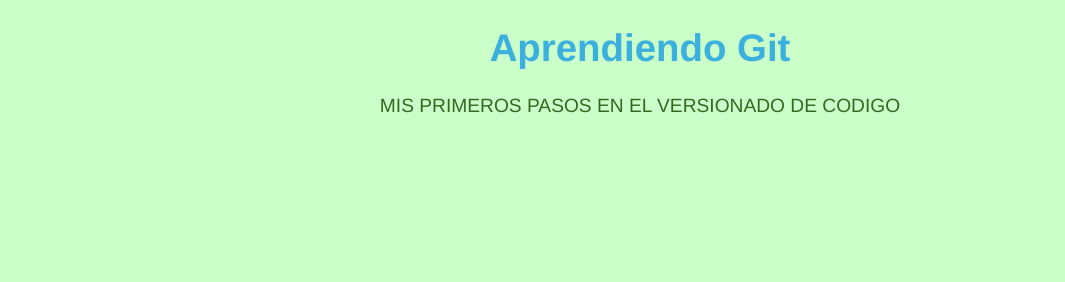
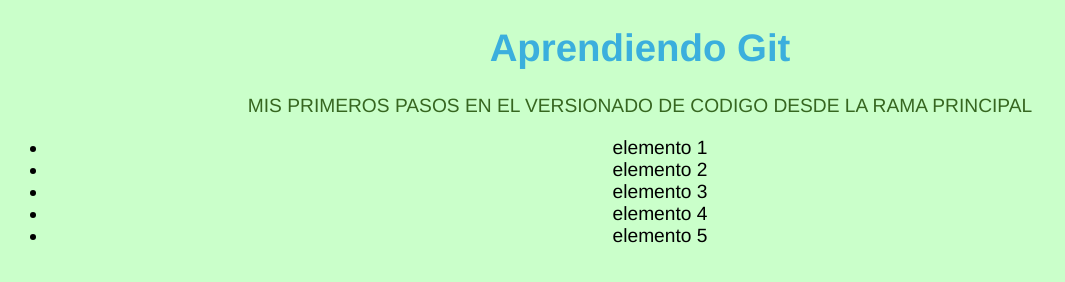
Before and after one commit to fabiancamposo91-lab/Ejercicio-1, a plain HTML site: page index.html in a window 1280 px wide. Shown: the whole page, without its empty margins (0-1065 px from the left). Drawn offline with Linux system fonts and the light colour scheme.

Commit message:
agregando lista y actualizacion al html

```diff
--- a/index.html
+++ b/index.html
@@ -8,6 +8,13 @@
   </head>
   <body>
     <h1>Aprendiendo Git</h1>
-    <p>Mis primeros pasos en el versionado de codigo</p>
+    <p>Mis primeros pasos en el versionado de codigo desde la rama principal</p>
+    <ul>
+      <li>elemento 1</li>
+      <li>elemento 2</li>
+      <li>elemento 3</li>
+      <li>elemento 4</li>
+      <li>elemento 5</li>
+    </ul>
   </body>
 </html>
```
